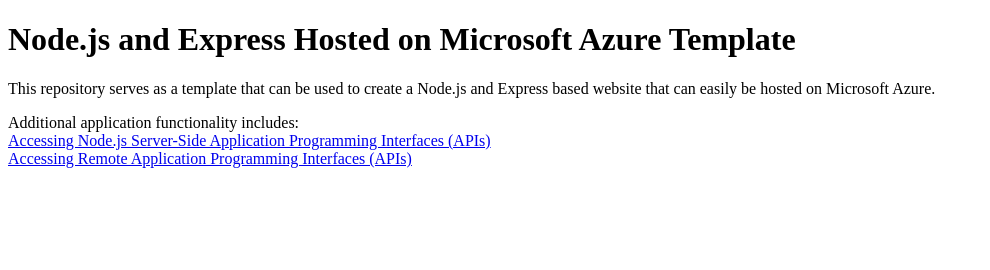
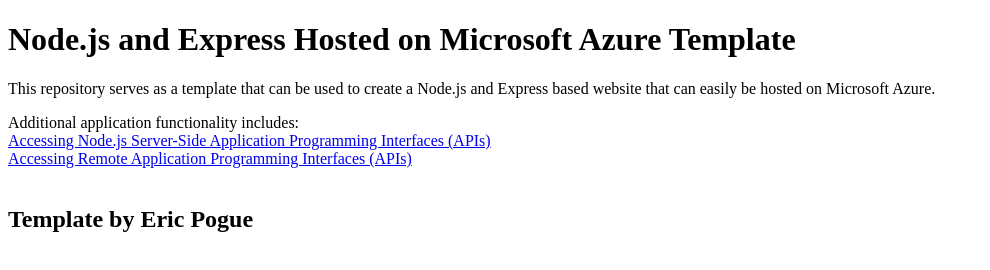
Before and after one commit to amnatasneem/node-js-on-azure-test, a website: page static/index.html in a window 1280 px wide. Shown: the whole page, without its empty margins (0-990 px from the left). Drawn offline with Linux system fonts and the light colour scheme.

Commit message:
Updated index.html

```diff
--- a/package.json
+++ b/package.json
@@ -9,6 +9,6 @@
         "start": "node index.js"
     },
     "dependencies": {
-        "express": "^4.17.3"
+        "express": "^4.18.2"
     }
 }
--- a/static/index.html
+++ b/static/index.html
@@ -11,5 +11,8 @@
 Additional application functionality includes:<br />
 <a href="fetching-from-server.html">Accessing Node.js Server-Side Application Programming Interfaces (APIs)</a><br />
 <a href="fetching-remote-dog-breeds.html">Accessing Remote Application Programming Interfaces (APIs)</a>
+<br>
+<br>
+<h2>Template by Eric Pogue</h2>
 </body>
 </html>
```
Also changed, not shown: 1 other file.
